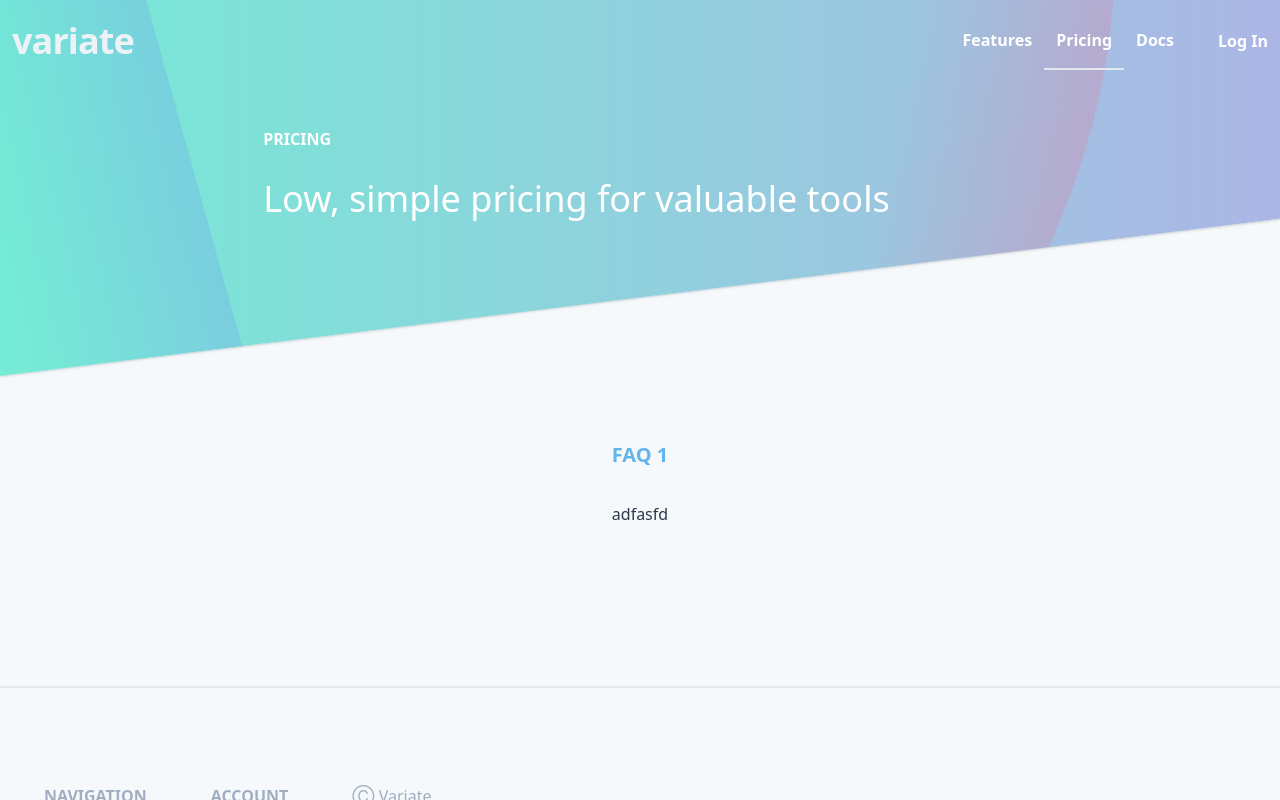
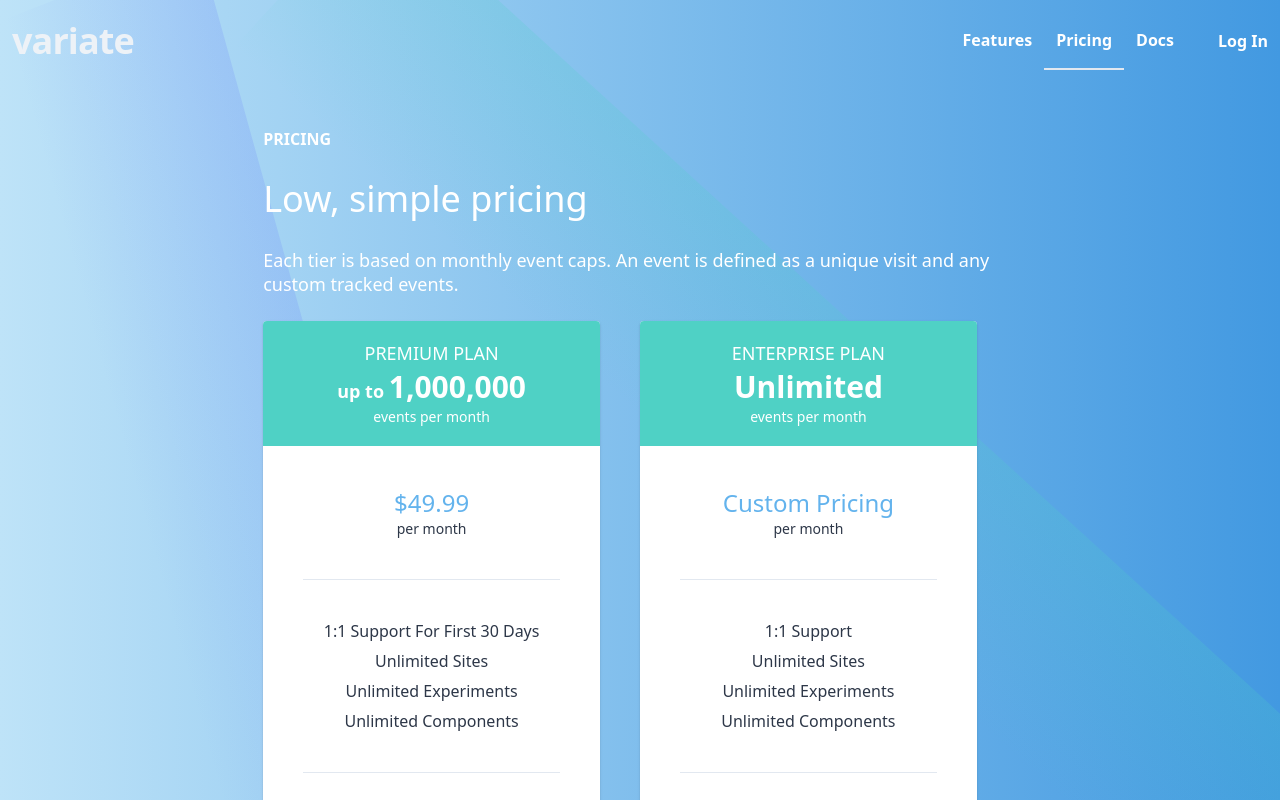
Before and after one commit to alhankeser/variate-vue-demo-issues, a Vue app: page /pricing in a window 1280 px wide. Shown: the top 800 px of the page. Built offline with nearby package versions, Linux system fonts and the light colour scheme.

Commit message:
Create Pricing page

```diff
--- a/src/views/Pricing.vue
+++ b/src/views/Pricing.vue
@@ -1,7 +1,7 @@
 <template>
     <main>
         <header>
-            <div class="heroBackground features">
+            <div class="heroBackground pricing">
                 <span></span>
                 <span></span>
                 <span></span>
@@ -10,22 +10,72 @@
                 <div class="container">
                     <div class="text-content">
                         <div class="font-semibold uppercase">Pricing</div>
-                        <h1>Low, simple pricing for valuable tools</h1>
-                        <h2></h2>
+                        <h1>Low, simple pricing</h1>
+                        <p>Each tier is based on monthly event caps. An event is defined as a unique visit and any custom tracked events.</p>
+                        <div class="flex">
+                            <div class="box">
+                                <div class="header">
+                                    <p class="text-center uppercase">Premium Plan</p>
+                                    <p class="font-semibold">up to
+                                    <span class="text-3xl">1,000,000</span></p>
+                                    <p class="text-sm text-center">events per month</p>
+                                </div>
+                                <div class="body">
+                                    <p class="price"><span>$</span><span>49.99</span></p>
+                                    <p class="text-sm text-center">per month</p>
+                                    <hr class="my-10">
+                                    <ul class="bullets">
+                                        <li>1:1 Support For First 30 Days</li>
+                                        <li>Unlimited Sites</li>
+                                        <li>Unlimited Experiments</li>
+                                        <li>Unlimited Components</li>
+                                    </ul>
+                                    <hr class="my-10">
+                                    <div class="footer">
+                                        <a class="button" href="#">Register</a>
+                                    </div>
+                                </div>
+
+                            </div>
+                            <div class="box">
+                                <div class="header">
+                                    <p class="text-center uppercase">Enterprise Plan</p>
+                                    <p class="font-semibold">
+                                    <span class="text-3xl">Unlimited</span></p>
+                                    <p class="text-sm text-center">events per month</p>
+                                </div>
+                                <div class="body">
+                                    <p class="price"><span>Custom Pricing</span></p>
+                                    <p class="text-sm text-center">per month</p>
+                                    <hr class="my-10">
+                                    <ul class="bullets">
+                                        <li>1:1 Support</li>
+                                        <li>Unlimited Sites</li>
+                                        <li>Unlimited Experiments</li>
+                                        <li>Unlimited Components</li>
+                                    </ul>
+                                    <hr class="my-10">
+                                    <div class="footer">
+                                        <a class="button" href="#">Contact Us</a>
+                                    </div>
+                                </div>
+
+                            </div>
+                        </div>
                     </div>
                 </div>
             </section>
         </header>
-        <section>
+        <!-- <section>
             <div class="container">
                 <div class="content">
                     <div class="side-text">
                         <h2>FAQ 1</h2>
-                        <p>adfasfd</p>
+                        <p>...</p>
                     </div>
                 </div>
             </div>
-        </section>
+        </section> -->
     </main>
 </template>
 
@@ -36,3 +86,53 @@ export default {
     name: 'pricing'
 }
 </script>
+
+<style>
+
+.heroBackground.pricing {
+    background: linear-gradient(to right, #BEE3F8, #4299E1);
+    /* background: #fff; */
+    transform: skewY(-7deg);
+    transform-origin: 0;
+}
+.heroBackground.pricing span:nth-child(1) {
+    width: 200px;
+    top: -31px;
+    left: 15%;
+    background: linear-gradient(to right, transparent, #6a82fb);
+    height: 140%;
+    position: absolute;
+    opacity: .2;
+    transform: rotate(-15deg);
+}
+.heroBackground.pricing span:nth-child(2) {
+    width: 200px;
+    height: 140%;
+    top: -200px;
+    left: 56%;
+    background: linear-gradient(to right, transparent, #4fd2c5);
+    position: absolute;
+    opacity: .2;
+    transform: rotate(-44deg);
+}
+.box {
+    @apply bg-white rounded shadow text-gray-800 mr-10;
+    flex-basis: 50%;
+}
+.box .header {
+    @apply bg-teal-400 py-5 px-10 rounded-t text-white text-center
+}
+.box .body {
+    @apply text-center p-10
+}
+.price {
+    @apply text-2xl text-blue-400
+}
+.bullets li {
+    @apply my-2
+}
+.box .button {
+    @apply bg-blue-400 text-white mx-auto
+}
+
+</style>
```
